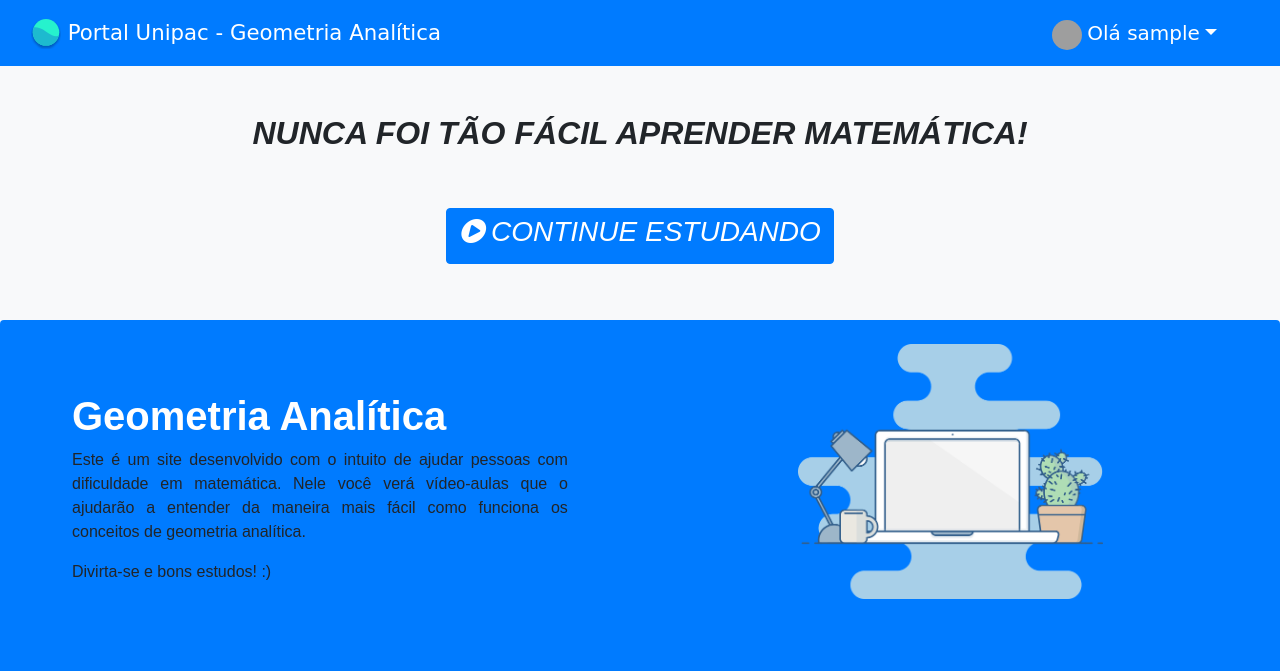
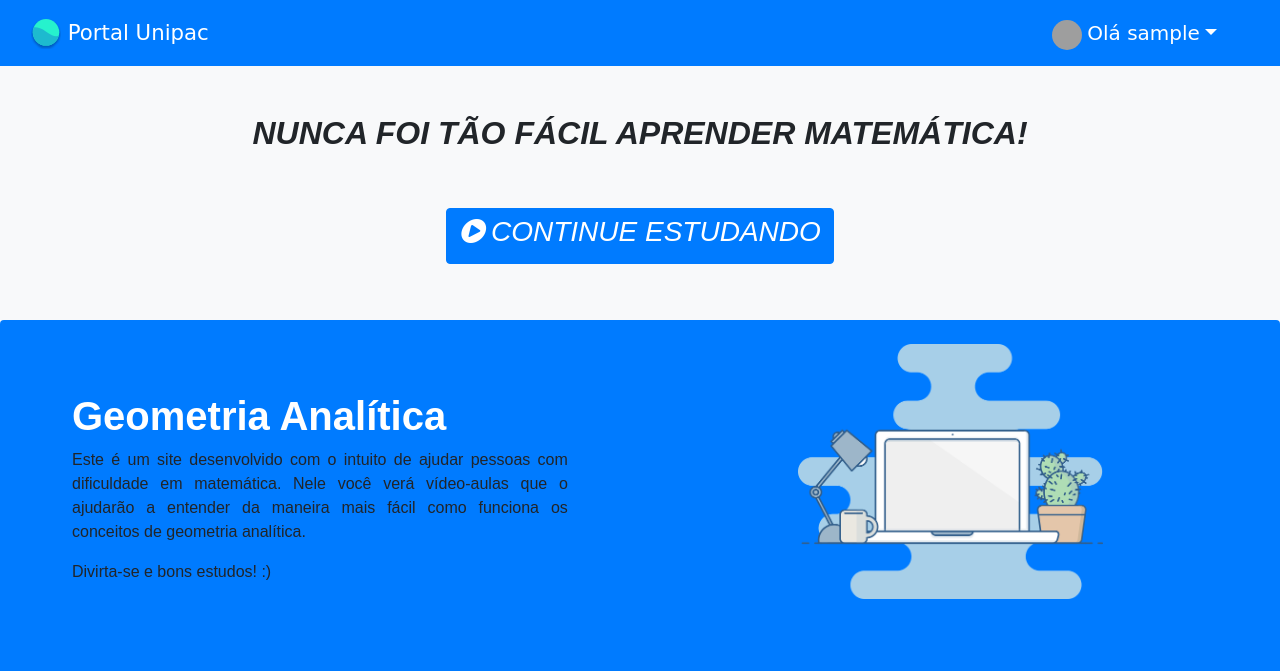
Before and after one commit to hemilioaraujo/portal_ensino, a Django app: page / in a window 1280 px wide. Shown: the top 671 px of the page. Run offline with Django 3.2, Linux system fonts and the light colour scheme; the visitor is signed in with stand-in values (Sample User, id 1); parts of the project's set-up code (start-up, migrations or seed data) failed here and were passed over; some libraries are stand-ins or nearby versions; some web fonts are replaced; grey boxes are pictures that could not be loaded.

Commit message:
Alterar nome da Nav (transbordava em celulares menores)

```diff
--- a/templates/index.html
+++ b/templates/index.html
@@ -47,7 +47,7 @@
                             </defs>
                         </svg>
                         <a href="{% url 'home' %}" style="text-decoration: none; color: white;">
-                            Portal Unipac - Geometria Analítica
+                            Portal Unipac
                         </a>
                     </spam>
 
```
